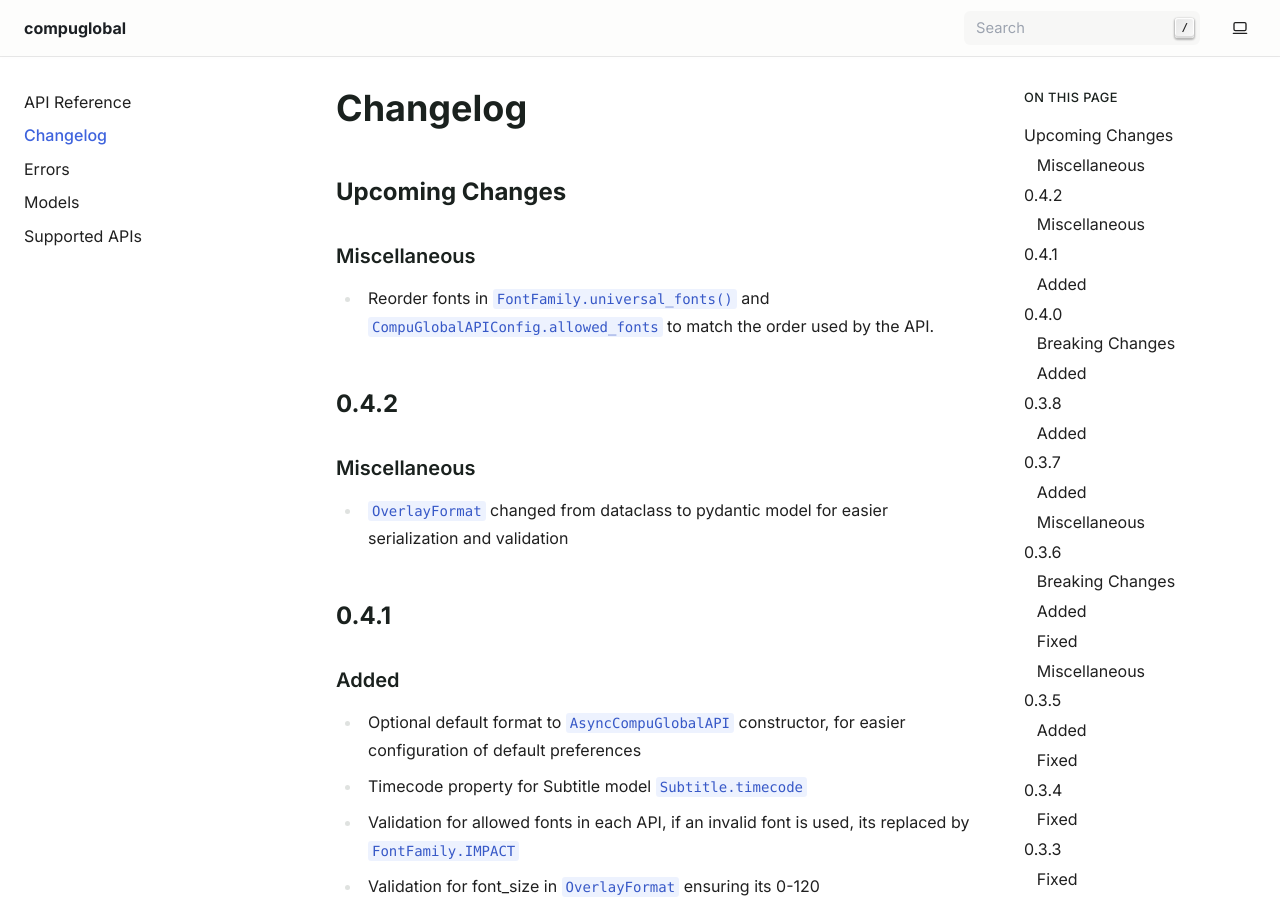
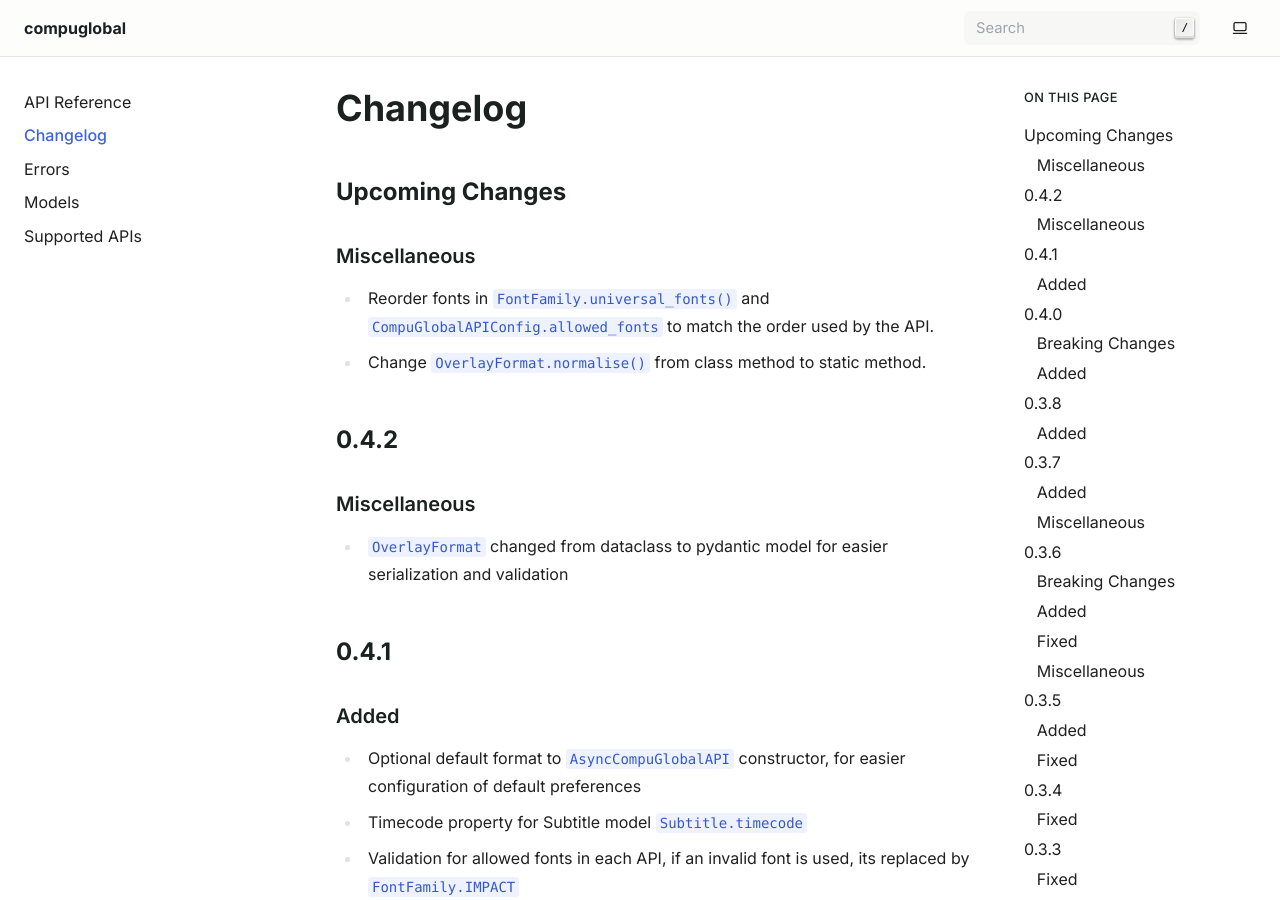
Before and after one commit to MitchellAW/CompuGlobal, a Sphinx documentation site: the page built from docs/changelog.rst, in a window 1280 px wide and 900 px high. Built offline with Sphinx 7.4.7, drawn with Linux system fonts in a browser that asks for light colours.

Commit message:
Document normalise signature change in changelog

```diff
--- a/docs/changelog.rst
+++ b/docs/changelog.rst
@@ -9,6 +9,7 @@ Upcoming Changes
 Miscellaneous
 ~~~~~~~~~~~~~
 - Reorder fonts in :meth:`FontFamily.universal_fonts` and :attr:`CompuGlobalAPIConfig.allowed_fonts` to match the order used by the API.
+- Change :meth:`OverlayFormat.normalise` from class method to static method.
 
 0.4.2
 -----
```
